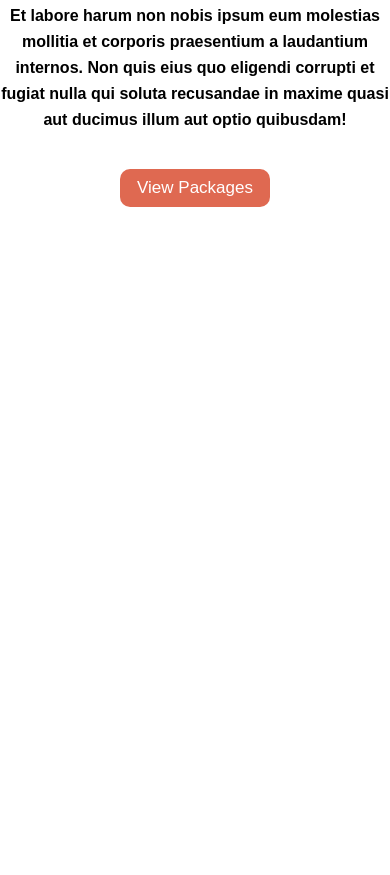
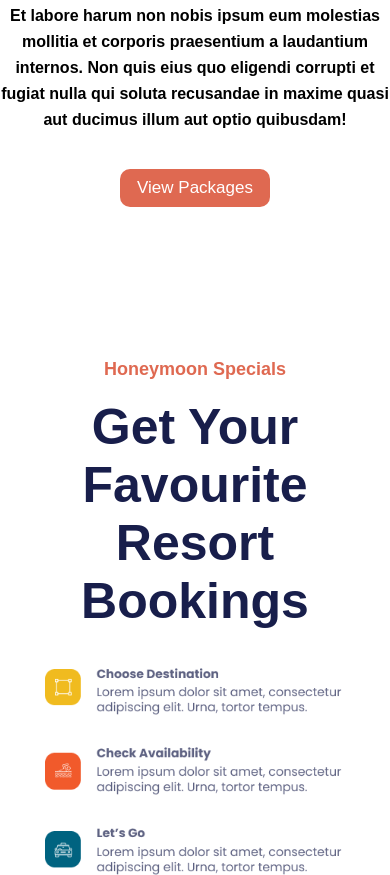
Before and after one commit to abdullah-al-junayed/Assignment-no-3, a plain HTML site: page index.html in a window 390 px wide. Shown: the part 3916-4791 px from the top of the page. Before the commit the page ends 4275 px from the top, so only its background shows below. Drawn offline with Linux system fonts and the light colour scheme.

Commit message:
booking section added

```diff
--- a/index.html
+++ b/index.html
@@ -95,7 +95,19 @@
             </div>
           </div>
      </section>
+<!-- booking section -->
+     <section class="Booking">
+        <div class="div1"><h3>Honeymoon Specials</h3> <br>
+            <h1>Get Your Favourite
+                Resort Bookings</h1> <br> <br>
+            <div>
+                <img src="Images/Value 01.png" alt="">
+                <img src="Images/Value 02.png" alt="">
+                <img src="Images/Value 03.png" alt="">
+            </div>
 
-
+            </div>
+                <div class="div2"><img src="Images/Illustration.png" alt=""></div>
+     </section>
 </body>
 </html>
--- a/responsive.css
+++ b/responsive.css
@@ -163,3 +163,31 @@
         line-height: 26px;
     }
   }
+  /* booking */
+  @media only screen and (max-width: 888px) {
+    .Booking{
+        display: flex;
+        align-items: center;
+        justify-content:center;
+        flex-wrap: wrap;
+        overflow: hidden;
+    }
+    .div1{
+        text-align: center;
+        margin-left: 0px;
+    }
+    .div1 h1{
+        width: auto;
+    }
+    .div1 div{
+        display: flex;
+        flex-direction: column;
+       justify-self: center;
+        gap: 30px;
+        width: 300px;
+    }
+    .div2{
+        display: none;
+    }
+
+  }
--- a/style.css
+++ b/style.css
@@ -176,3 +176,28 @@
     font-weight: bold;
     line-height: 26px;
 }
+/* booking section */
+.Booking{
+    display: flex;
+    align-items: center;
+    justify-content:space-around;
+    flex-wrap: wrap;
+    overflow: hidden;
+}
+.div1{
+    margin-left: 150px;
+}
+.div1 h3{
+    font-size: 18px;
+    color: #DF6951;
+}
+.div1 h1{
+    width: 458px;
+    font-size: 50px;
+    color: #181E4B;
+}
+.div1 div{
+    display: flex;
+    flex-direction: column;
+    gap: 30px;
+}
```
Also changed, not shown: Images/Rectangle 19294.png (deleted), Images/Sepratir.png (added), Images/Value 01.png (added), Images/Value 02.png (added), Images/Value 03.png (added).
